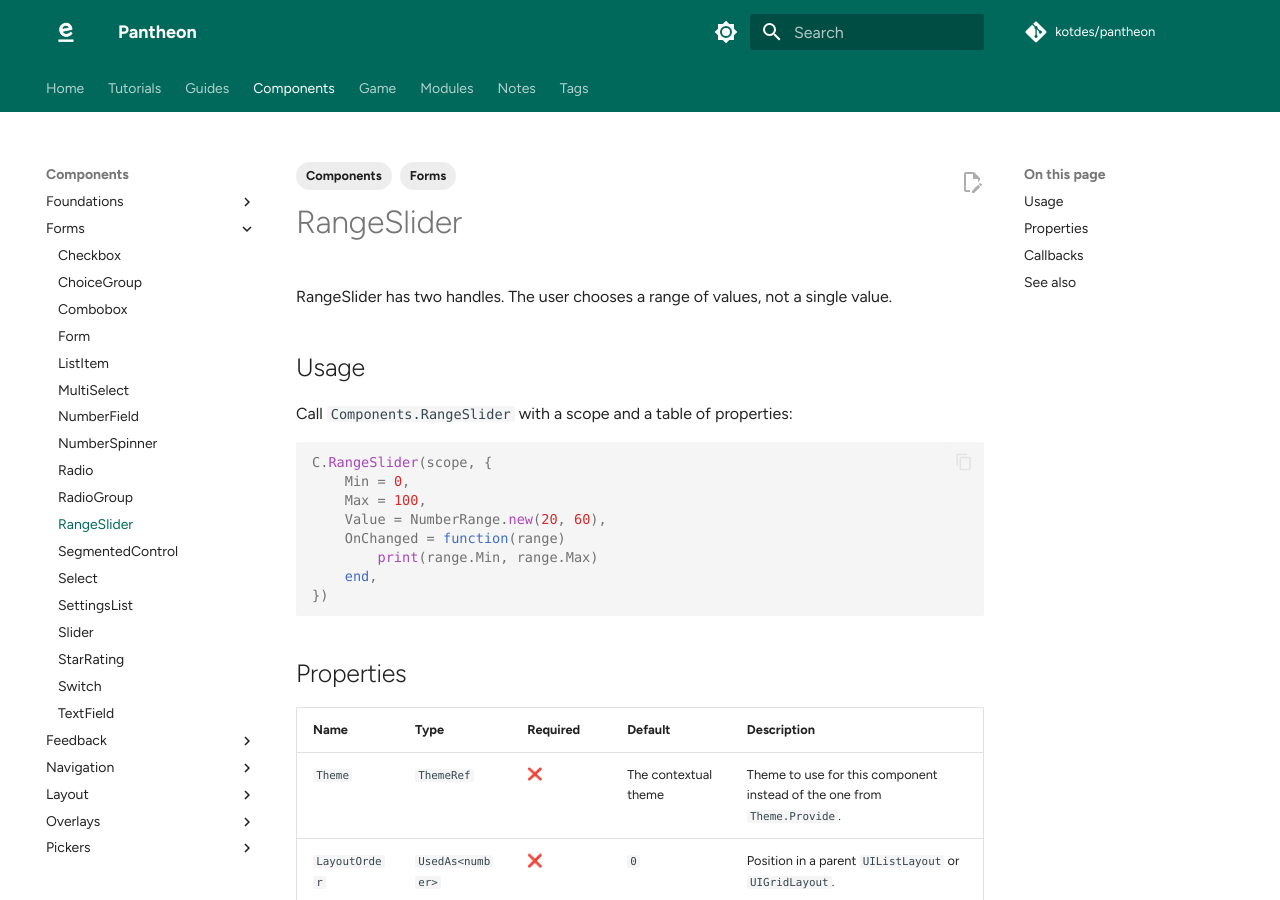
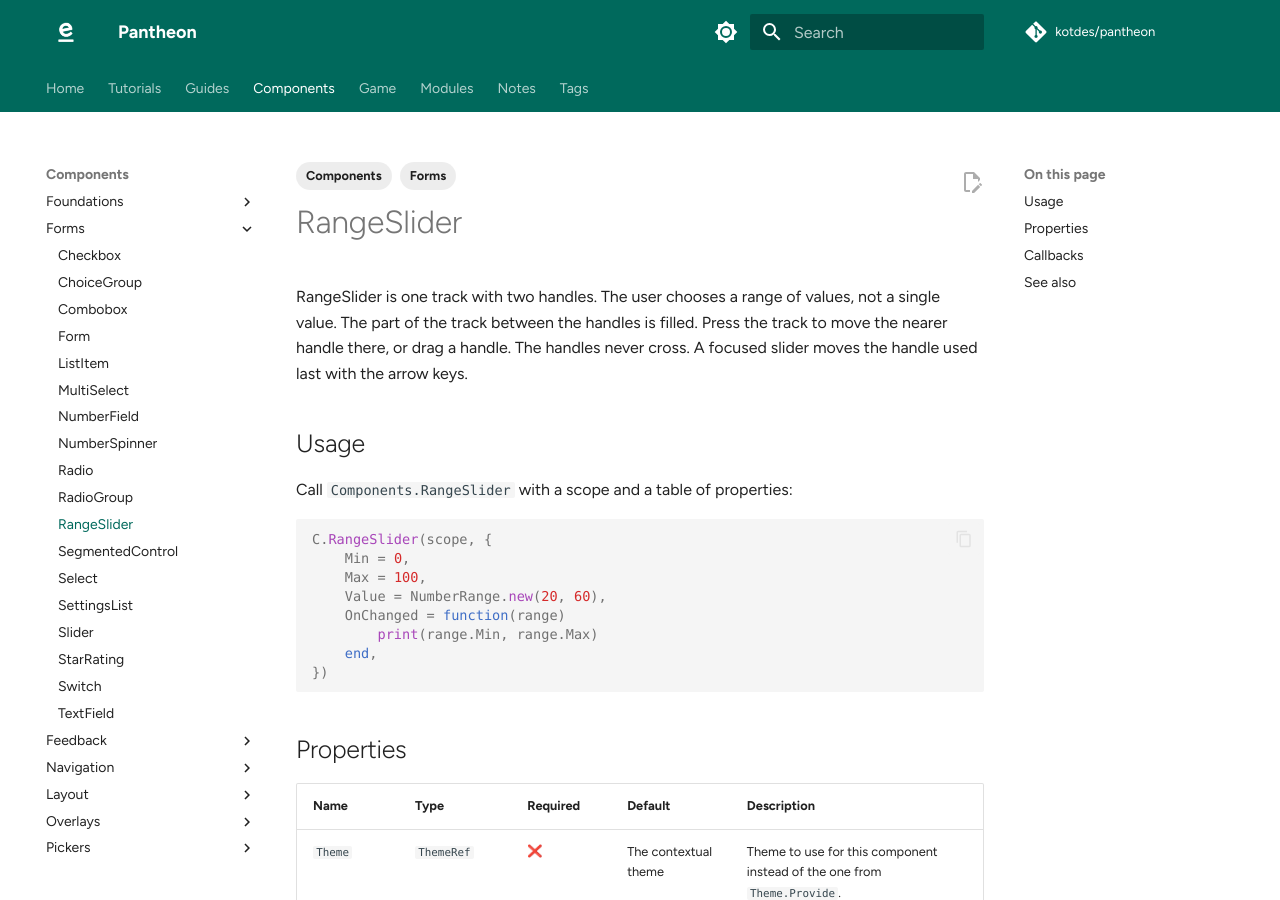
Before and after one commit to Benovates/pantheon, an MkDocs documentation site: the page built from docs/Components/Forms/RangeSlider.md, in a window 1280 px wide and 900 px high. Built offline with MkDocs 1.6.1 and Material for MkDocs 9.7.7, drawn with Linux system fonts in a browser that asks for light colours; emoji names are drawn with the system emoji font; some web fonts are replaced; comment, search, counter and statistics services are not loaded; some of the changed text lies outside the part shown.

Commit message:
edit: RangeSlider as one track with two handles

```diff
--- a/docs/Components/Forms/RangeSlider.md
+++ b/docs/Components/Forms/RangeSlider.md
@@ -6,7 +6,7 @@ tags:
 
 # RangeSlider
 
-RangeSlider has two handles. The user chooses a range of values, not a single value.
+RangeSlider is one track with two handles. The user chooses a range of values, not a single value. The part of the track between the handles is filled. Press the track to move the nearer handle there, or drag a handle. The handles never cross. A focused slider moves the handle used last with the arrow keys.
 
 ## Usage
 
@@ -33,6 +33,8 @@ C.RangeSlider(scope, {
 | `Value` | `UsedAs<NumberRange>` | :x: | `NumberRange.new(Min, Max)` | The range. A plain value is only the starting range. A `Value` stays in step with the control: the user's changes set it, and setting it changes the control. |
 | `Min` | `number` | :x: | `0` | Lowest value. |
 | `Max` | `number` | :x: | `1` | Highest value. |
+| `Step` | `number` | :x: | `0.01` | Values snap to multiples of this. |
+| `Label` | `UsedAs<string>` | :x: | - | Text above the track, followed by the range. |
 | `Disabled` | `UsedAs<boolean>` | :x: | - | Stops the handles reacting to input. |
 | `Id` | `string` | :x: | - | Key that identifies this component when state is kept across rebuilds. See [Persist](../../Guides/PersistingState.md). |
 
```
Also changed, not shown: 3 other files.
